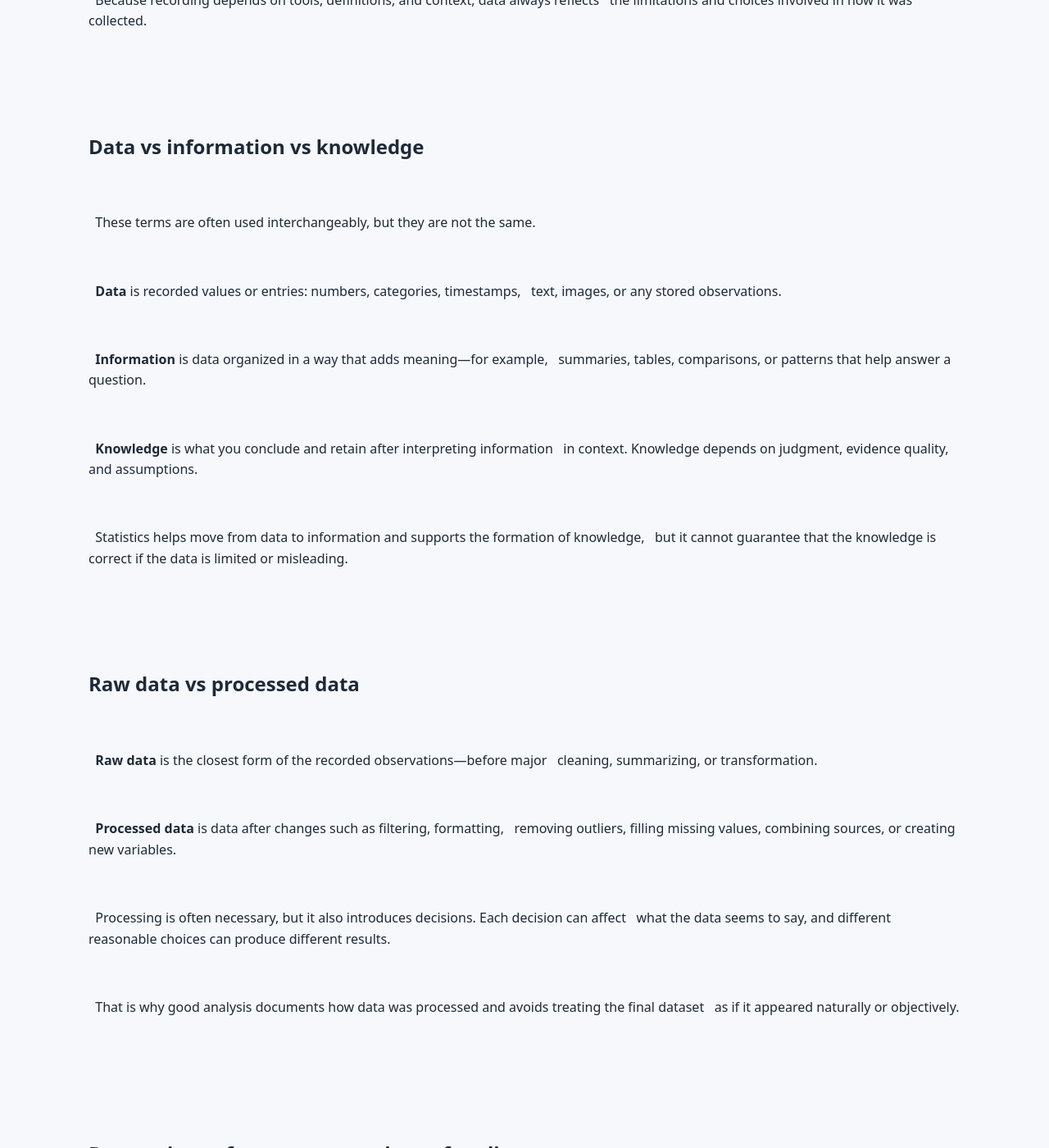
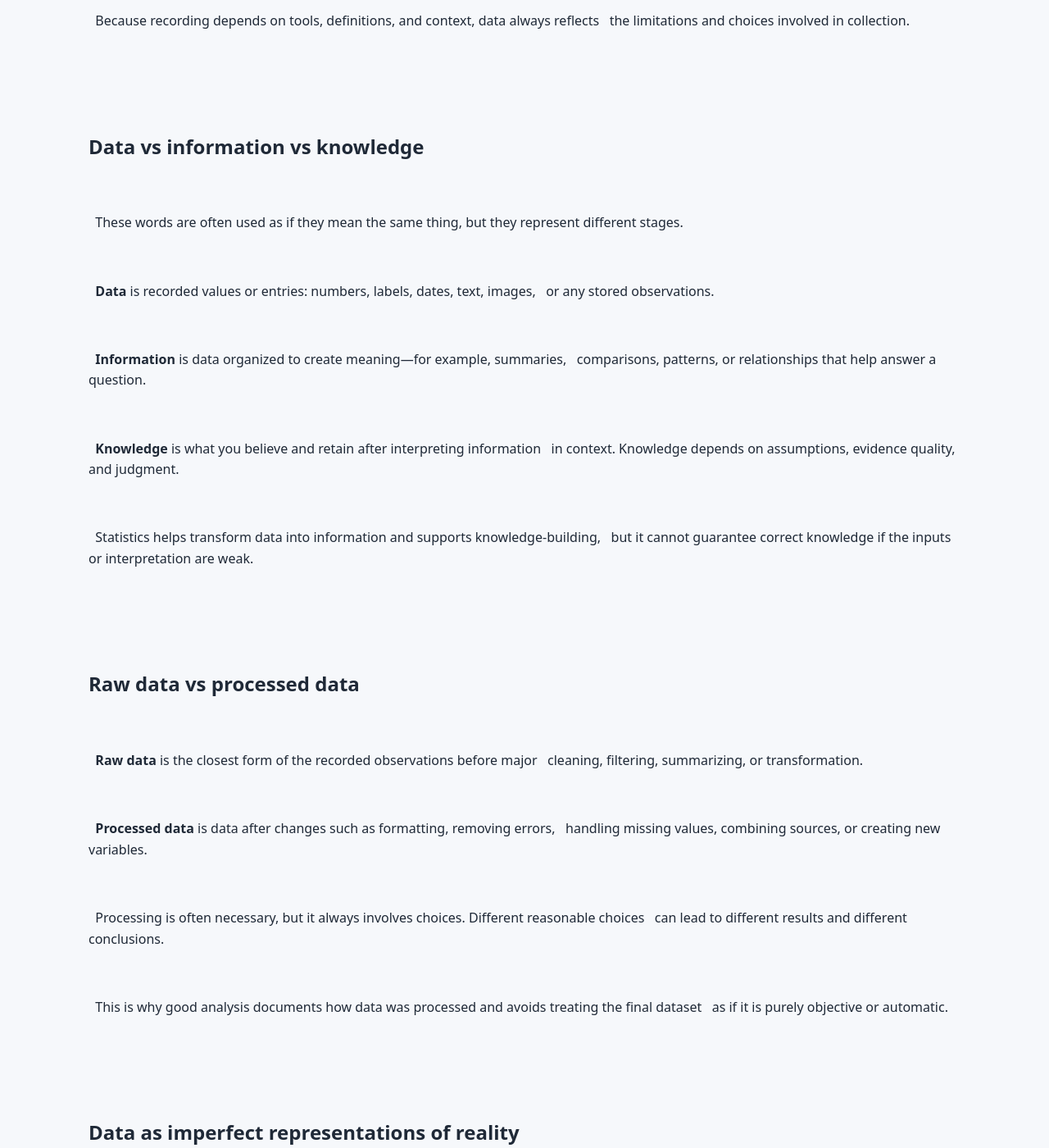
Before and after one commit to ammar-homaida-statistics/easystatisticsacademy, a Jekyll site: the page built from foundations/what-is-data/index.md, in a window 1280 px wide and 1400 px high, scrolled down 1934 px. Shown: the whole window at 82% size. Built offline with Jekyll 4.4.1, drawn with Linux system fonts in a browser that asks for light colours; some of the changed text lies outside the part shown.

Commit message:
Update index.md

```diff
--- a/foundations/what-is-data/index.md
+++ b/foundations/what-is-data/index.md
@@ -44,7 +44,7 @@
 
 &nbsp;     This lesson explains what data is, how it differs from information and knowledge,
 
-&nbsp;     and why data should be treated as an imperfect record of reality.
+&nbsp;     and why data should be treated as a limited record rather than perfect truth.
 
 &nbsp;   </p>
 
@@ -72,11 +72,11 @@
 
 &nbsp;   <ul class="bullets">
 
-&nbsp;     <li>What data is: recorded traces of events, measurements, and choices.</li>
+&nbsp;     <li>What data is and how it is created through recording.</li>
 
 &nbsp;     <li>The difference between data, information, and knowledge.</li>
 
-&nbsp;     <li>How raw data differs from processed data.</li>
+&nbsp;     <li>The difference between raw data and processed data.</li>
 
 &nbsp;     <li>Why data is always an imperfect representation of reality.</li>
 
@@ -98,11 +98,11 @@
 
 &nbsp;   <p>
 
-&nbsp;     Statistics begins with data, but many mistakes happen before analysis even starts.
+&nbsp;     Statistics begins with data, but many errors happen before analysis even starts.
 
-&nbsp;     People often treat data as “the truth” rather than a limited record created by
+&nbsp;     People often treat data as “the truth” rather than a record produced by measurement
 
-&nbsp;     measurement, logging, and decisions about what to capture.
+&nbsp;     and human decisions.
 
 &nbsp;   </p>
 
@@ -122,7 +122,7 @@
 
 &nbsp;     Understanding data as a representation—rather than reality itself—helps you avoid
 
-&nbsp;     false certainty and encourages careful, responsible reasoning.
+&nbsp;     false confidence and encourages responsible interpretation.
 
 &nbsp;   </p>
 
@@ -152,11 +152,9 @@
 
 &nbsp;   <p>
 
-&nbsp;     The key idea is that data is not the event itself. It is a record produced by
+&nbsp;     The key point is that data is not the event itself. Data is what a system or person
 
-&nbsp;     a process—someone measured something, a device logged something, or a system
-
-&nbsp;     stored something.
+&nbsp;     chose to record about that event.
 
 &nbsp;   </p>
 
@@ -166,7 +164,7 @@
 
 &nbsp;     Because recording depends on tools, definitions, and context, data always reflects
 
-&nbsp;     the limitations and choices involved in how it was collected.
+&nbsp;     the limitations and choices involved in collection.
 
 &nbsp;   </p>
 
@@ -186,7 +184,7 @@
 
 &nbsp;   <p>
 
-&nbsp;     These terms are often used interchangeably, but they are not the same.
+&nbsp;     These words are often used as if they mean the same thing, but they represent different stages.
 
 &nbsp;   </p>
 
@@ -194,9 +192,9 @@
 
 &nbsp;   <p>
 
-&nbsp;     <strong>Data</strong> is recorded values or entries: numbers, categories, timestamps,
+&nbsp;     <strong>Data</strong> is recorded values or entries: numbers, labels, dates, text, images,
 
-&nbsp;     text, images, or any stored observations.
+&nbsp;     or any stored observations.
 
 &nbsp;   </p>
 
@@ -204,9 +202,9 @@
 
 &nbsp;   <p>
 
-&nbsp;     <strong>Information</strong> is data organized in a way that adds meaning—for example,
+&nbsp;     <strong>Information</strong> is data organized to create meaning—for example, summaries,
 
-&nbsp;     summaries, tables, comparisons, or patterns that help answer a question.
+&nbsp;     comparisons, patterns, or relationships that help answer a question.
 
 &nbsp;   </p>
 
@@ -214,9 +212,9 @@
 
 &nbsp;   <p>
 
-&nbsp;     <strong>Knowledge</strong> is what you conclude and retain after interpreting information
+&nbsp;     <strong>Knowledge</strong> is what you believe and retain after interpreting information
 
-&nbsp;     in context. Knowledge depends on judgment, evidence quality, and assumptions.
+&nbsp;     in context. Knowledge depends on assumptions, evidence quality, and judgment.
 
 &nbsp;   </p>
 
@@ -224,9 +222,9 @@
 
 &nbsp;   <p>
 
-&nbsp;     Statistics helps move from data to information and supports the formation of knowledge,
+&nbsp;     Statistics helps transform data into information and supports knowledge-building,
 
-&nbsp;     but it cannot guarantee that the knowledge is correct if the data is limited or misleading.
+&nbsp;     but it cannot guarantee correct knowledge if the inputs or interpretation are weak.
 
 &nbsp;   </p>
 
@@ -256,9 +254,9 @@
 
 &nbsp;   <p>
 
-&nbsp;     <strong>Processed data</strong> is data after changes such as filtering, formatting,
+&nbsp;     <strong>Processed data</strong> is data after changes such as formatting, removing errors,
 
-&nbsp;     removing outliers, filling missing values, combining sources, or creating new variables.
+&nbsp;     handling missing values, combining sources, or creating new variables.
 
 &nbsp;   </p>
 
@@ -266,9 +264,9 @@
 
 &nbsp;   <p>
 
-&nbsp;     Processing is often necessary, but it also introduces decisions. Each decision can affect
+&nbsp;     Processing is often necessary, but it always involves choices. Different reasonable choices
 
-&nbsp;     what the data seems to say, and different reasonable choices can produce different results.
+&nbsp;     can lead to different results and different conclusions.
 
 &nbsp;   </p>
 
@@ -276,9 +274,9 @@
 
 &nbsp;   <p>
 
-&nbsp;     That is why good analysis documents how data was processed and avoids treating the final dataset
+&nbsp;     This is why good analysis documents how data was processed and avoids treating the final dataset
 
-&nbsp;     as if it appeared naturally or objectively.
+&nbsp;     as if it is purely objective or automatic.
 
 &nbsp;   </p>
 
@@ -298,9 +296,9 @@
 
 &nbsp;   <p>
 
-&nbsp;     Data does not capture reality completely. It captures what was measured and recorded.
+&nbsp;     Data never captures reality completely. It captures what was measured and recorded—and
 
-&nbsp;     That gap matters.
+&nbsp;     that gap matters.
 
 &nbsp;   </p>
 
@@ -328,9 +326,9 @@
 
 &nbsp;   <p>
 
-&nbsp;     Responsible statistical work begins by acknowledging that data is a model of reality—not reality itself.
+&nbsp;     Responsible statistical work begins by treating data as a model of reality—not reality itself.
 
-&nbsp;     The goal is not to pretend data is perfect, but to understand its limits clearly.
+&nbsp;     The goal is to understand limitations clearly before making claims.
 
 &nbsp;   </p>
 
@@ -396,9 +394,9 @@
 
 &nbsp;   <p>
 
-&nbsp;     The next lesson explains common ways to describe and classify data, including
+&nbsp;     The next lesson introduces common ways to describe and classify data, including
 
-&nbsp;     different types of variables and why types matter for analysis.
+&nbsp;     variable types and why they matter for analysis.
 
 &nbsp;   </p>
 
```
Also changed, not shown: other parts of foundations/what-is-data/index.md (+23 -11 lines).
